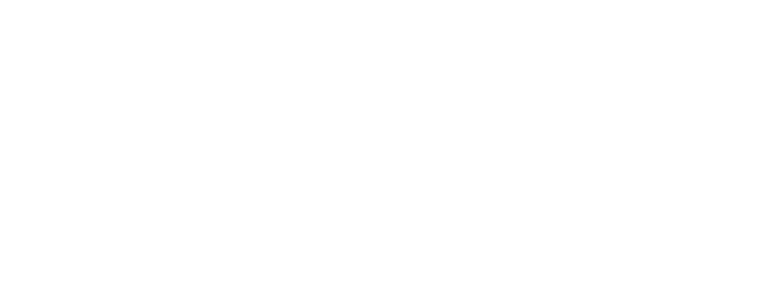
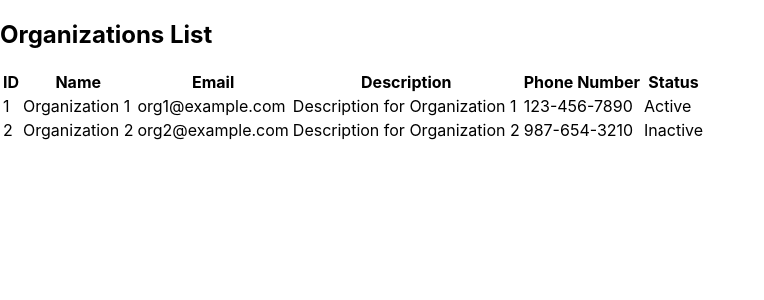
Before and after one commit to Aakash256/lms-ui, a React (Create React App) app: page /organizations in a window 1280 px wide. Before the commit this address had no page. Shown: the top 300 px of the page, without its empty margins (0-764 px from the left). Built offline with nearby package versions, Linux system fonts and the light colour scheme.

Commit message:
Adding org apis

```diff
--- a/src/App.js
+++ b/src/App.js
@@ -4,6 +4,8 @@
 import Home from './components/Home';
 import Login from './components/Login';
 import Signup from './components/Signup';
+import OrgHome from './components/OrgHome';
+import Org from './components/Org';
 
 function App() {
   return (
@@ -12,6 +14,8 @@
           <Route path="/" element={<Home />} />
           <Route path="/login" element={<Login />} />
           <Route path="/signup" element={<Signup />} />
+          <Route path="/organizations" element={<OrgHome />} />
+          <Route path="/organization/create" element={<Org />} />
         </Routes>
     </Router>
   );
--- a/src/components/Login.js
+++ b/src/components/Login.js
@@ -24,6 +24,7 @@
       const response = await axios.post('http://localhost:8090/auth/login', formData);
       console.log('Login successful:', response.data);
 
+      window.location.href = '/organizations';
       // Add any further actions after successful login
 
     } catch (error) {
--- /dev/null
+++ b/src/components/Org.js
@@ -0,0 +1,67 @@
+import React, { useState } from 'react';
+import { Container, Form, Button } from 'react-bootstrap';
+import "./Home.css";
+
+const Org = () => {
+  const [orgInfo, setOrgInfo] = useState({
+    name: '',
+    email: '',
+    description: '',
+    phoneNo: '',
+    status: '',
+  });
+
+  const handleChange = (e) => {
+    const { name, value } = e.target;
+    setOrgInfo({
+      ...orgInfo,
+      [name]: value,
+    });
+  };
+
+  const handleSubmit = (e) => {
+    e.preventDefault();
+    // Add your logic to handle form submission
+    console.log(orgInfo);
+  };
+
+  return (
+    <Container className="text-center home-container">
+      <div className="box-container text-center" style={{ border: '1px solid #ccc', borderRadius: '10px', padding: '20px', maxWidth: '600px', width: '100%' }}>
+        <h2>Create an organization</h2>
+        <Form onSubmit={handleSubmit}>
+          <Form.Group controlId="name">
+            <Form.Label>Organization Name</Form.Label>
+            <Form.Control type="text" placeholder="Enter organization name" name="name" value={orgInfo.name} onChange={handleChange} required />
+          </Form.Group>
+
+          <Form.Group controlId="email">
+            <Form.Label>Email</Form.Label>
+            <Form.Control type="email" placeholder="Enter email" name="email" value={orgInfo.email} onChange={handleChange} required />
+          </Form.Group>
+
+          <Form.Group controlId="description">
+            <Form.Label>Description</Form.Label>
+            <Form.Control as="textarea" rows={3} placeholder="Enter organization description" name="description" value={orgInfo.description} onChange={handleChange} required />
+          </Form.Group>
+
+          <Form.Group controlId="phoneNo">
+            <Form.Label>Phone Number</Form.Label>
+            <Form.Control type="tel" placeholder="Enter phone number" name="phoneNo" value={orgInfo.phoneNo} onChange={handleChange} required />
+          </Form.Group>
+
+          <Form.Group controlId="status">
+            <Form.Label>Status</Form.Label>
+            <Form.Control type="text" placeholder="Enter status" name="status" value={orgInfo.status} onChange={handleChange} required />
+          </Form.Group>
+
+          <Button variant="primary" type="submit">
+            Submit
+          </Button>
+        </Form>
+      </div>
+    </Container>
+  );
+};
+
+export default Org;
--- /dev/null
+++ b/src/components/OrgHome.js
@@ -0,0 +1,63 @@
+import React, { useState, useEffect } from 'react';
+import { Container, Table } from 'react-bootstrap';
+
+const OrgHome = () => {
+  const [organizations, setOrganizations] = useState([]);
+
+  useEffect(() => {
+    // Fetch organizations data from an API or other data source
+    // For demonstration purposes, I'll use a static array
+    const sampleOrganizations = [
+      {
+        id: 1,
+        name: 'Organization 1',
+        email: 'org1@example.com',
+        description: 'Description for Organization 1',
+        phoneNo: '123-456-7890',
+        status: 'Active',
+      },
+      {
+        id: 2,
+        name: 'Organization 2',
+        email: 'org2@example.com',
+        description: 'Description for Organization 2',
+        phoneNo: '987-654-3210',
+        status: 'Inactive',
+      },
+    ];
+
+    setOrganizations(sampleOrganizations);
+  }, []);
+
+  return (
+    <Container className="text-center">
+      <h2>Organizations List</h2>
+      <Table striped bordered hover>
+        <thead>
+          <tr>
+            <th>ID</th>
+            <th>Name</th>
+            <th>Email</th>
+            <th>Description</th>
+            <th>Phone Number</th>
+            <th>Status</th>
+          </tr>
+        </thead>
+        <tbody>
+          {organizations.map((org) => (
+            <tr key={org.id}>
+              <td>{org.id}</td>
+              <td>{org.name}</td>
+              <td>{org.email}</td>
+              <td>{org.description}</td>
+              <td>{org.phoneNo}</td>
+              <td>{org.status}</td>
+            </tr>
+          ))}
+        </tbody>
+      </Table>
+    </Container>
+  );
+};
+
+export default OrgHome;
```
